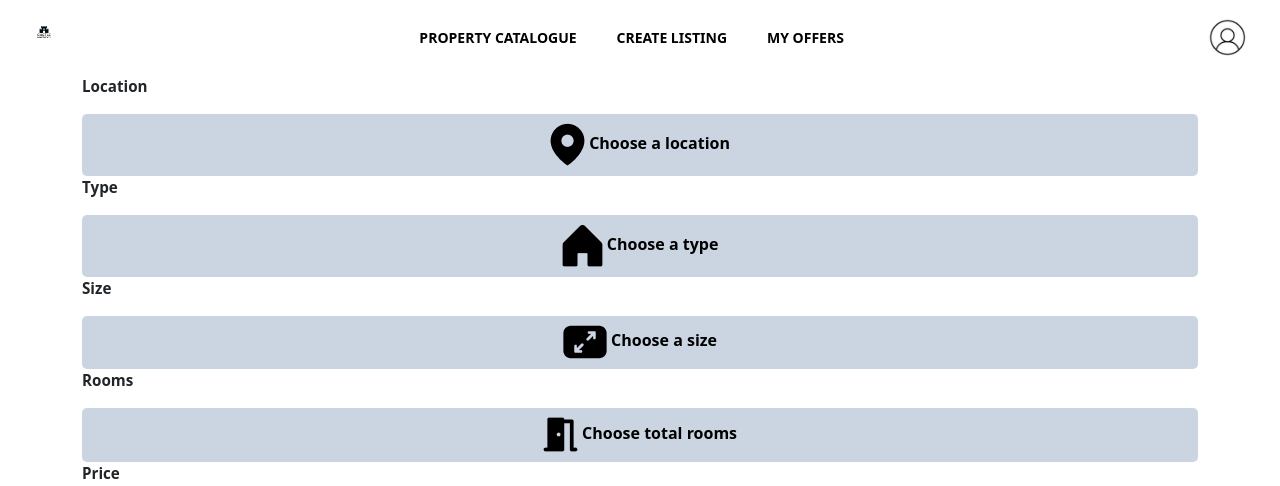
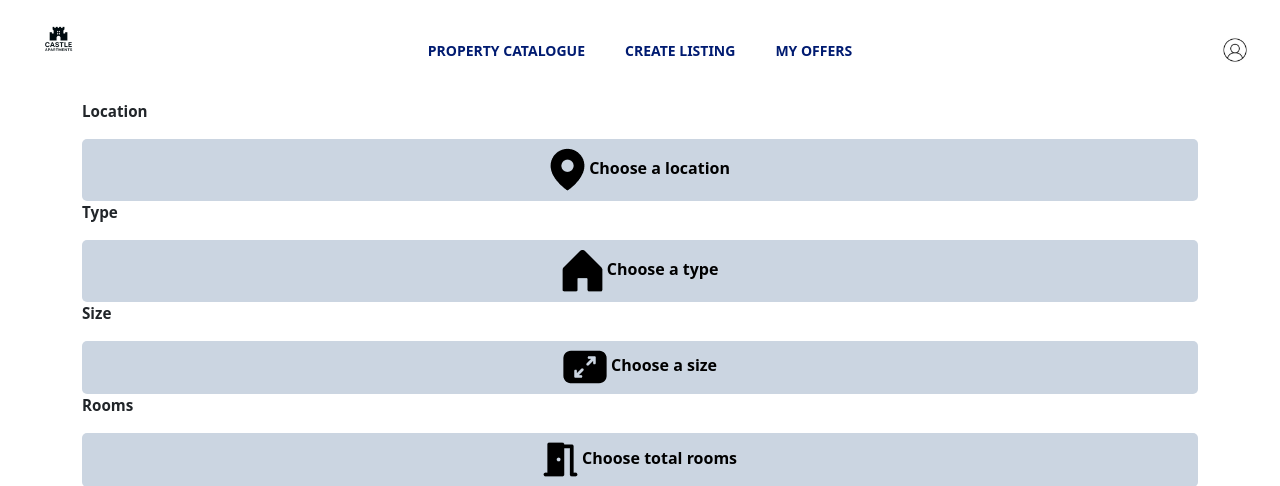
Before and after one commit to clausen2502/Verklegt2, a Django app: page / in a window 1280 px wide; the page is wider, and only the part inside the window is pictured. Shown: the top 486 px of that part. Run offline with Django 5.2, Linux system fonts and the light colour scheme.

Commit message:
navigation html

```diff
--- a/static/css/main.css
+++ b/static/css/main.css
@@ -1,54 +1,49 @@
 /*Navigation CSS ---------------------------------------------------------------------------------------------------------------*/
 .navbar {
   display: flex;
-    justify-content: space-between;
   align-items: center;
+  padding: 10px 30px;
   background-color: white;
-    padding: 15px 30px;
-    flex-wrap: wrap;
+  height: 100px;
 }
 
-.logo-link {
-    text-decoration: none;
-    color: inherit;
+.logo-wrapper {
+  width: 150px; /* fixed width */
+  display: flex;
+  justify-content: flex-start;
+  align-items: center;
 }
 
-.logo-container {
-    display: flex;
-    align-items: center;
-    gap: 10px;
-}
-
-.logo-container img {
-    height: 40px;
-    object-fit: contain;
+.logo-img {
+  height: 80px;
 }
 
 .nav-links {
+  flex: 1; /* center takes remaining space */
   display: flex;
+  justify-content: center;
   gap: 40px;
   align-items: center;
-    justify-content: center;
-    flex: 1;
-    text-align: center;
 }
 
 .nav-links a {
   text-decoration: none;
-    color: black;
+  color: #001B71;
   font-weight: bold;
   text-transform: uppercase;
   font-size: 14px;
 }
 
 .profile-icon {
+  width: 150px; /* fixed width to match logo */
   display: flex;
+  justify-content: flex-end;
   align-items: center;
 }
 
 .icon-img {
-    height: 45px;
-    width: 45px;
+  height: 30px;
+  width: 30px;
 }
 
 /* Responsive design for navigation  */
@@ -60,9 +55,7 @@
     }
 
     .nav-links {
-        flex-direction: column;
-        width: 100%;
-        align-items: flex-start;
+        display: none;
     }
 
     .profile-icon {
--- a/templates/navigation.html
+++ b/templates/navigation.html
@@ -1,12 +1,11 @@
 {% load static %}
 
 <header class="navbar">
-  <!-- Logo  -->
-  <a href="{% url 'user-homepage' %}" class="logo-link">
-    <div class="logo-container">
-      <img src="{% static 'images/logo.png' %}" alt="Castle Logo" class="logo-img" />
-    </div>
-  </a>
+  <div class="logo-wrapper">
+    <a href="{% url 'user-homepage' %}">
+      <img src="{% static 'images/logo2.png' %}" alt="Castle Logo" class="logo-img">
+    </a>
+  </div>
 
   <!-- Navigation links -->
   <nav class="nav-links">
```
Also changed, not shown: static/images/logo.png (deleted), static/images/logo2.png (added), 1 other file. Lines whose indentation alone changed are shown as unchanged.
